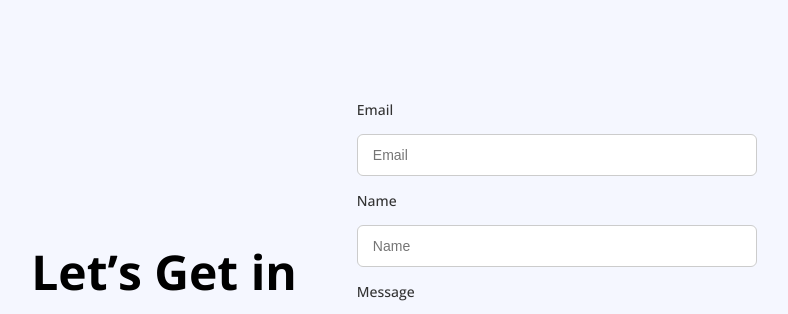
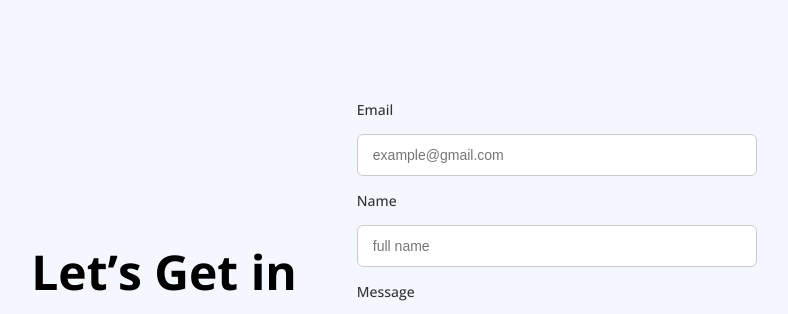
Before and after one commit to yousufhasany/Assigment-1, a plain HTML site: page index.html in a window 1280 px wide. Shown: the part 1540-1854 px from the top of the page, without its empty margins (246-1034 px from the left). Drawn offline with nearby package versions, Linux system fonts and the light colour scheme.

Commit message:
fix some error

```diff
--- a/index.html
+++ b/index.html
@@ -74,9 +74,9 @@
                 <div class="contact-right">
                     <form action="">
                         <label for="name">Email</label>
-                        <input type="email" name="" id="" placeholder="Email">
+                        <input type="email" name="" id="" placeholder="example@gmail.com">
                         <label for="name">Name</label>
-                        <input type="text" name="" id="" placeholder="Name">
+                        <input type="text" name="" id="" placeholder="full name">
                         <label for="name">Message</label>
                         <textarea name="" id="" placeholder="Write your Message"></textarea>
                         <input class="btn-primary" type="button" value="Submit">
```
